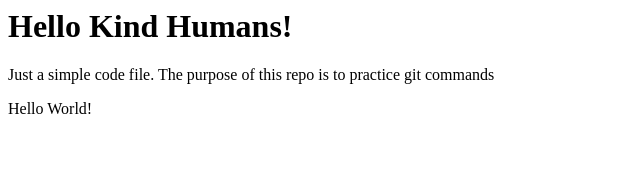
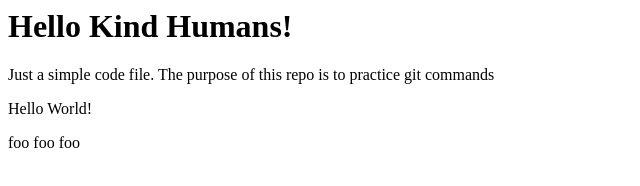
Before and after one commit to noe831/gitpractice, a plain HTML site: page index.html in a window 1280 px wide. Shown: the full height of the page, 0-640 px from the left. Drawn offline with Linux system fonts and the light colour scheme.

Commit message:
added foo

```diff
--- a/index.html
+++ b/index.html
@@ -6,5 +6,6 @@
 		<h1>Hello Kind Humans!</h1>
 		<p>Just a simple code file. The purpose of this repo is to practice git commands</p>
 		<p>Hello World!</p>
+		<p>foo foo foo </p>
 	</body>
 </html>
```
